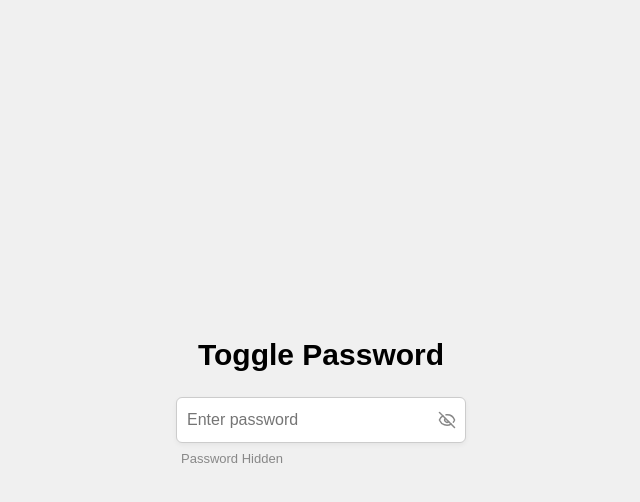
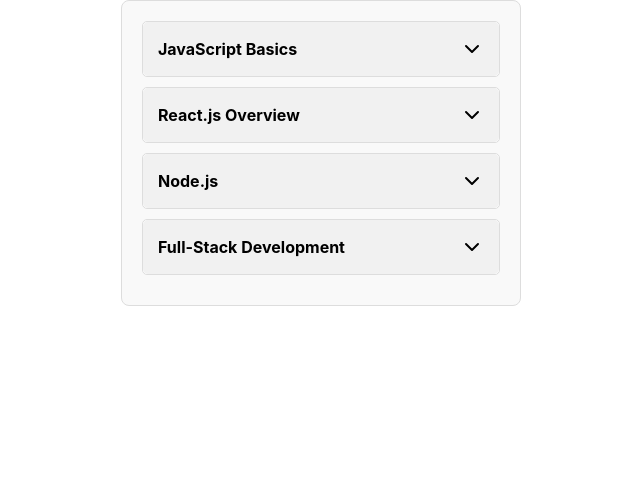
Before and after one commit to shubhamchasing/react-vite-prep, a React (Vite) app: page / in a window 1280 px wide. Shown: the top 502 px of the page, without its empty margins (319-959 px from the left). Built offline with nearby package versions, Linux system fonts and the light colour scheme.

Commit message:
feat: add accordion

```diff
--- a/src/App.jsx
+++ b/src/App.jsx
@@ -1,5 +1,6 @@
 import "./App.css";
-import TogglePassword from "./Components/Toggle-Password";
+import AccordionParent from "./Components/Accordion";
+// import TogglePassword from "./Components/Toggle-Password";
 // import DarkModeToggle from "./Components/Dark-Mode";
 // import SortableList from "./Components/Sort-List";
 // import TabsParent from "./Components/Tabs";
@@ -26,7 +27,7 @@
   return (
     <>
       <div className="App">
-        <TogglePassword />
+        <AccordionParent />
       </div>
     </>
   );
--- /dev/null
+++ b/src/Components/Accordion/index.jsx
@@ -0,0 +1,68 @@
+import { useState } from "react";
+import { ChevronDown, ChevronUp } from "lucide-react";
+import "./styles.css";
+
+function Accordion({ items = [] }) {
+  const [showIndex, setShowIndex] = useState(null);
+
+  const handleOnClick = (index) => {
+    if (showIndex === index) {
+      setShowIndex(null);
+    } else {
+      setShowIndex(index);
+    }
+  };
+
+  if (items.length === 0) {
+    return <div className="accordion">No items available</div>;
+  }
+
+  return (
+    <div className="accordion">
+      {items?.map((item, index) => (
+        <div key={index} className="accordion-item">
+          <button
+            aria-expanded={showIndex === index}
+            className="accordion-title"
+            onClick={() => handleOnClick(index)}
+          >
+            {item.title}
+            {showIndex === index ? (
+              <ChevronUp style={{ float: "right" }} />
+            ) : (
+              <ChevronDown style={{ float: "right" }} />
+            )}
+          </button>
+          {showIndex === index && (
+            <div className="accordion-content">{item.content}</div>
+          )}
+        </div>
+      ))}
+    </div>
+  );
+}
+
+function AccordionParent() {
+  const items = [
+    {
+      title: "JavaScript Basics",
+      content: "Learn variables, functions, and loops in JavaScript.",
+    },
+    {
+      title: "React.js Overview",
+      content: "Understand components, state, and props in React.",
+    },
+    {
+      title: "Node.js",
+      content: "Basics of server-side development with Node.js.",
+    },
+    {
+      title: "Full-Stack Development",
+      content: "Build full-stack apps with React and Node.js.",
+    },
+  ];
+
+  return <Accordion items={items} />;
+}
+
+export default AccordionParent;
--- /dev/null
+++ b/src/Components/Accordion/styles.css
@@ -0,0 +1,53 @@
+/* General Accordion Styles */
+.accordion {
+    width: 100%;
+    max-width: 400px;
+    margin: auto;
+    padding: 20px;
+    border: 1px solid #ddd;
+    border-radius: 8px;
+    background-color: #f9f9f9;
+}
+
+/* Accordion Item Styles */
+.accordion-item {
+    margin-bottom: 10px;
+    border: 1px solid #ddd;
+    border-radius: 5px;
+    background-color: #fff;
+}
+
+/* Accordion Title Button */
+.accordion-title {
+    width: 100%;
+    padding: 15px;
+    text-align: left;
+    background-color: #f1f1f1;
+    border: none;
+    border-radius: 5px;
+    cursor: pointer;
+    font-size: 16px;
+    font-weight: bold;
+    transition: background-color 0.3s ease;
+}
+
+.accordion-title:hover {
+    background-color: #e0e0e0;
+}
+
+.accordion-title[aria-expanded="true"] {
+    background-color: #d0d0d0;
+}
+
+.accordion-content {
+    padding: 15px;
+    background-color: #fafafa;
+    border-top: 1px solid #ddd;
+    font-size: 14px;
+}
+
+.accordion p {
+    font-size: 16px;
+    color: #666;
+    text-align: center;
+}
```
